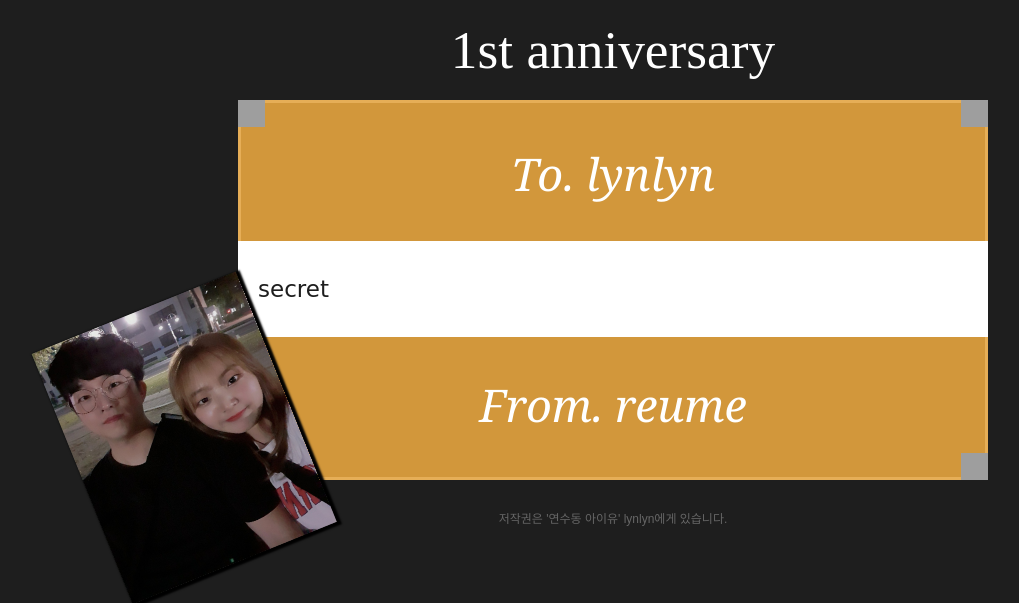
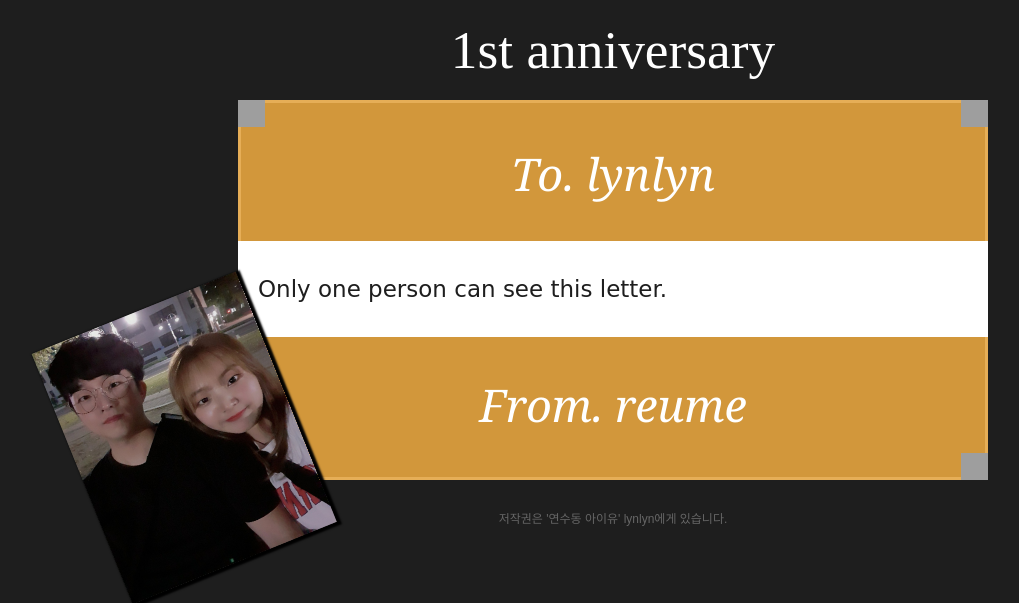
Before and after one commit to wooseok1152/web-letter_for_lyn, a Flask app: page /letter in a window 1280 px wide. Shown: the top 603 px of the page, without its empty margins (27-1046 px from the left). Run offline with Flask 2, Linux system fonts and the light colour scheme; some web fonts are replaced; grey boxes are pictures that could not be loaded.

Commit message:
make the letter hidden

```diff
--- a/templates/letter.html
+++ b/templates/letter.html
@@ -227,7 +227,7 @@
                                                     </table>
 
                                                     <div class="h3-1-center" style="color:#1e1e1e; font-style: inherit; font-family:'Gamja Flower', cursive;, 'Arial Narrow', Arial, sans-serif; min-width:auto !important; font-size:23px; line-height:26px;">
-                                                        secret
+                                                        Only one person can see this letter.
                                                     </div>
                                                     <table width="100%" border="0" cellspacing="0" cellpadding="0" class="spacer" style="font-size:0pt; line-height:0pt; text-align:center; width:100%; min-width:100%">
                                                     </table>
```
